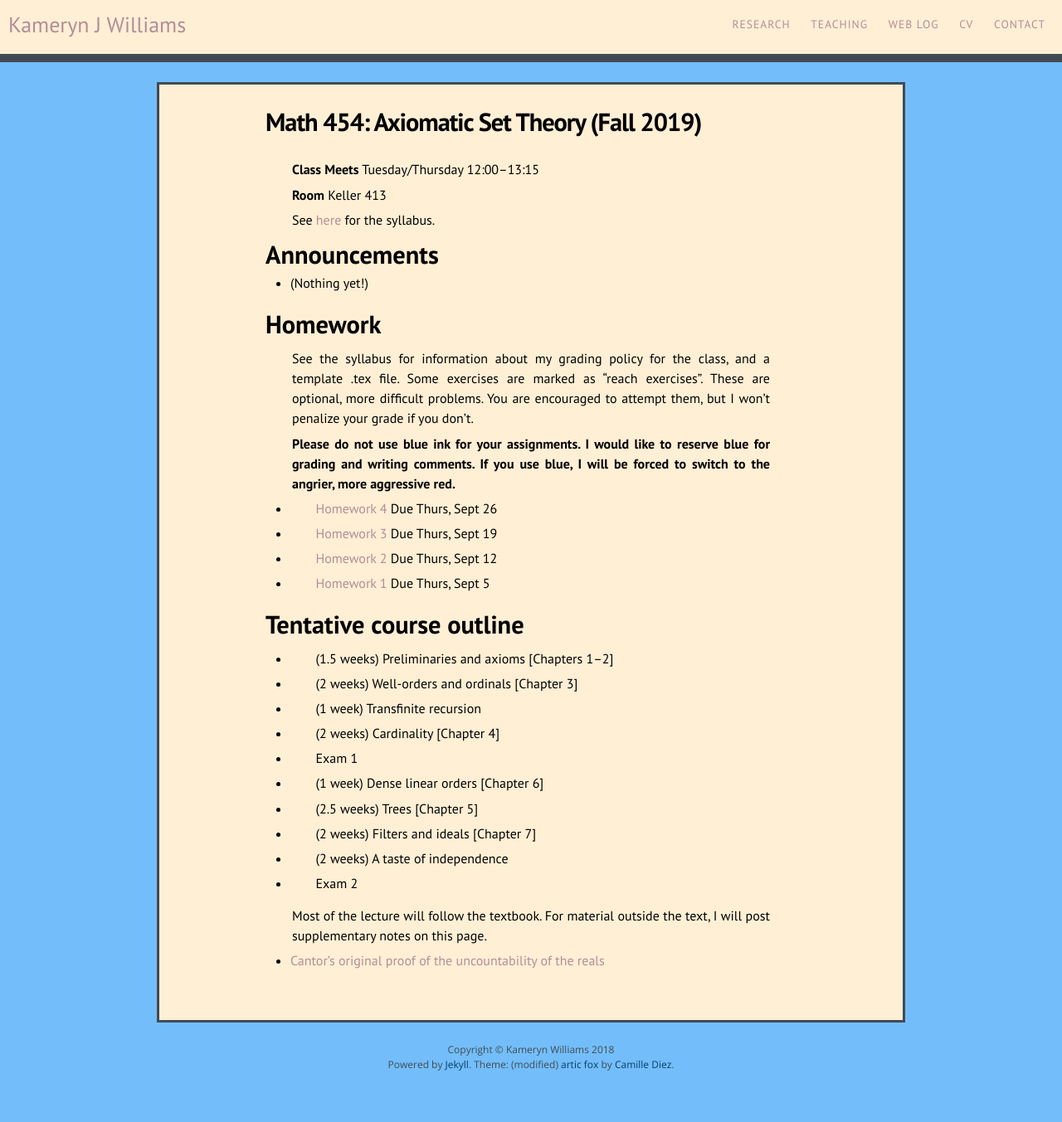
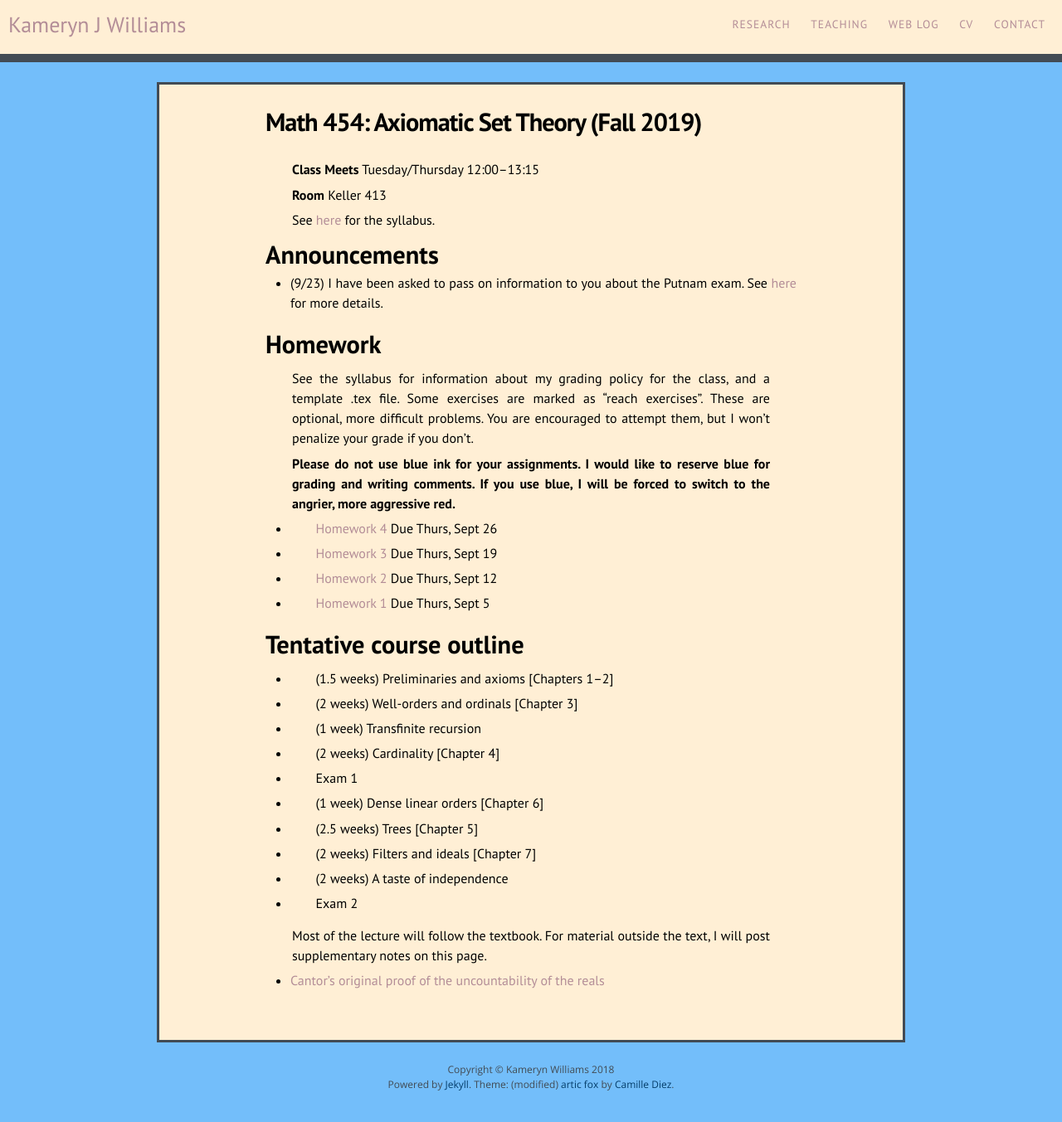
Before and after one commit to kamerynjw/kamerynjw.github.io, a Jekyll site: the page built from teaching/2019/math454.md, in a window 1280 px wide. Shown: the whole page at 83% size. Built offline with Jekyll 4.4.1, drawn with Linux system fonts in a browser that asks for light colours; nearby versions of some CDN libraries; before the commit the page ends 1329 px from its top, so only the background shows below that.

Commit message:
added putnam advertisement

```diff
--- a/teaching/2019/math454.md
+++ b/teaching/2019/math454.md
@@ -13,7 +13,7 @@ See [here]({{ page.url }}syllabus) for the syllabus.
 Announcements
 =============
 
-* (Nothing yet!)
+* (9/23) I have been asked to pass on information to you about the Putnam exam. See [here](http://www.math.hawaii.edu/~pavel/putnam/) for more details.
 
 Homework
 ========
```
